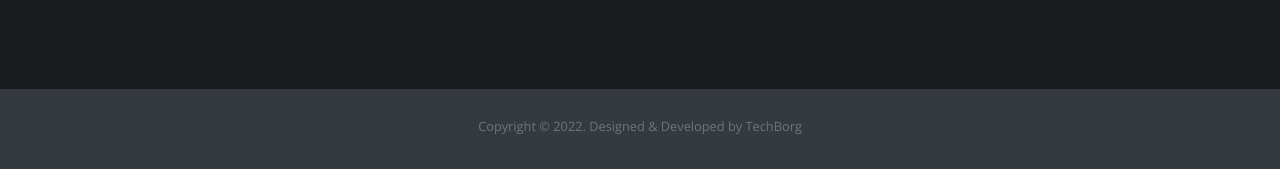
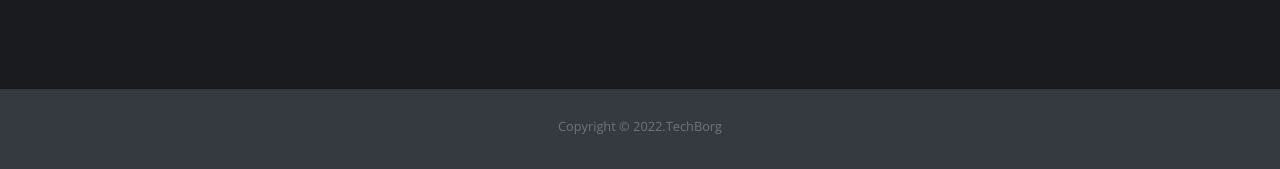
Before and after one commit to techborg/techborg.github.io, a website: page FAQ.html in a window 1280 px wide. Shown: the part 2246-2415 px from the top of the page. Drawn offline with nearby package versions, Linux system fonts and the light colour scheme; some packages are replaced by stand-ins of ours.

Commit message:
footer fixed

```diff
--- a/FAQ.html
+++ b/FAQ.html
@@ -440,7 +440,7 @@ FACEBOOK: https://www.facebook.com/techborgfb
 	  </div>
 	</div>
 	<div class="text-center bg-dark py-4">
-	  <small class="text-secondary">Copyright &copy; <script>document.write(new Date().getFullYear())</script>. Designed &amp; Developed by TechBorg</a></small class="text-secondary">
+	  <small class="text-secondary">Copyright &copy; <script>document.write(new Date().getFullYear())</script>.TechBorg</a></small class="text-secondary">
 	</div>
 
 	  <div class="text-center bg-dark py-1">
```
Also changed, not shown: about.html (+1 -1 lines), ai.html (+1 -1 lines), blockchain.html (+1 -1 lines), blog-single.html (+1 -1 lines), blog.html (+1 -1 lines), career.html (+1 -1 lines), contact.html (+1 -1 lines), drones.html (+1 -1 lines), homepage-3.html (+1 -1 lines), index.html (+1 -1 lines), jamos.html (+1 -1 lines), privacy-policy.html (+1 -1 lines), robotics.html (+1 -1 lines), team.html (+1 -1 lines), 1 more files.
